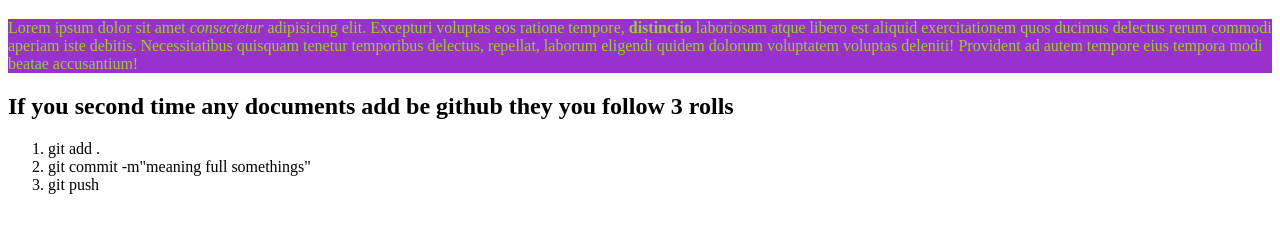
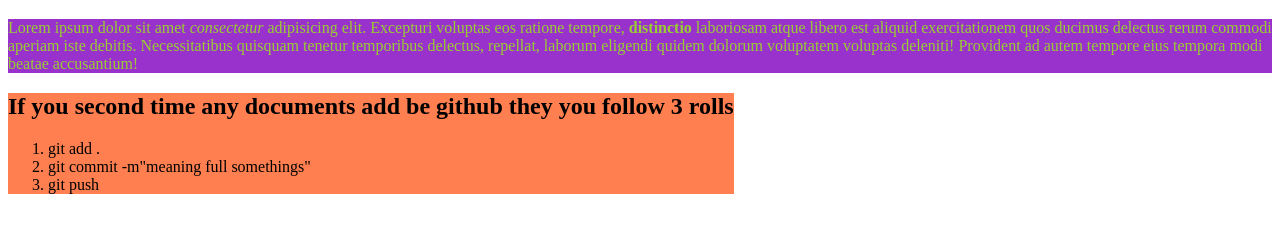
Before and after one commit to MdJowelAhmed/second-github-repo, a plain HTML site: page index.html in a window 1280 px wide. Shown: the part 61-294 px from the top of the page. Drawn offline with Linux system fonts and the light colour scheme.

Commit message:
added by class

```diff
--- a/Style/second.css
+++ b/Style/second.css
@@ -2,3 +2,7 @@
     background-color: darkorchid;
     color: yellowgreen;
 }
+.div{
+    background-color: coral;
+    width: fit-content;
+}
--- a/index.html
+++ b/index.html
@@ -11,9 +11,9 @@
     <p class="p">
         Lorem ipsum dolor sit amet <em>consectetur</em> adipisicing elit. Excepturi voluptas eos ratione tempore, <strong>distinctio</strong> laboriosam atque libero est aliquid exercitationem quos ducimus delectus rerum commodi aperiam iste debitis. Necessitatibus quisquam tenetur temporibus delectus, repellat, laborum eligendi quidem dolorum voluptatem voluptas deleniti! Provident ad autem tempore eius tempora modi beatae accusantium!
     </p>
-    <div>
+    <div class="div">
         <h2>If you second time any documents add be github they you follow 3 rolls</h2>
-        <ol>
+        <ol >
             <li> git add .</li>
            <li> git commit -m"meaning full somethings"</li>
            <li>git push</li>
```
